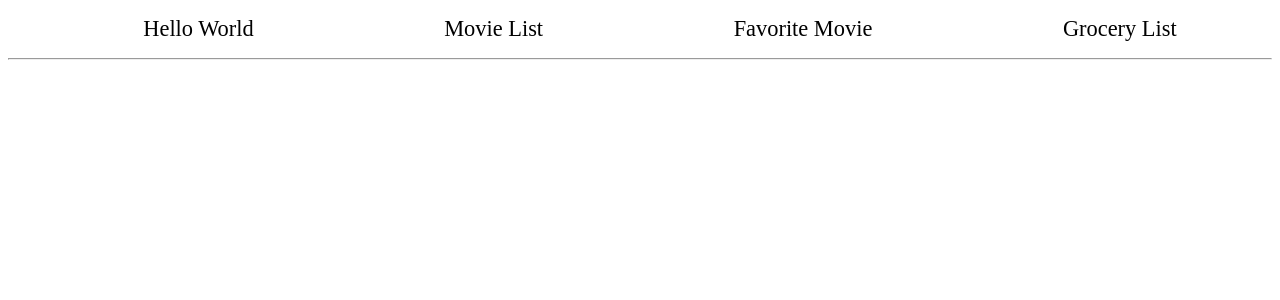
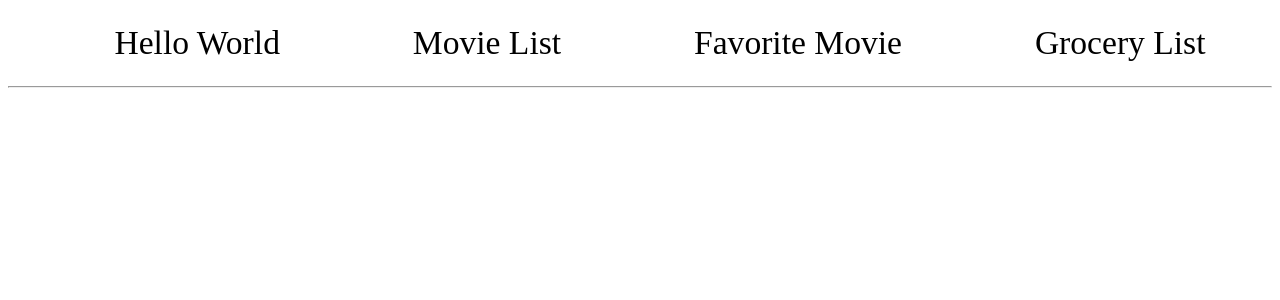
Before and after one commit to pesto-students/exercise-day-12, a React (Create React App) app: page / in a window 1280 px wide. Shown: the top 300 px of the page. Built offline with nearby package versions, Linux system fonts and the light colour scheme; the HTML template or start-up script is replaced by a standard one.

Commit message:
Style: Align body text centrally

```diff
--- a/src/App.css
+++ b/src/App.css
@@ -1,6 +1,15 @@
+body {
+  font-size: 1.5em;
+  text-align: center;
+}
+
 a {
   color: black;
   text-decoration: none;
+}
+
+ul {
+  list-style: none;
 }
 
 .nav li a {
```
